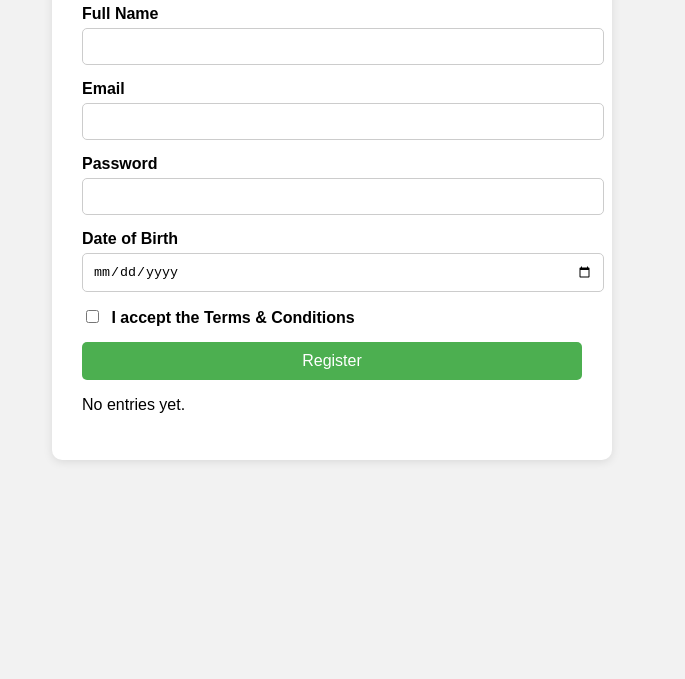
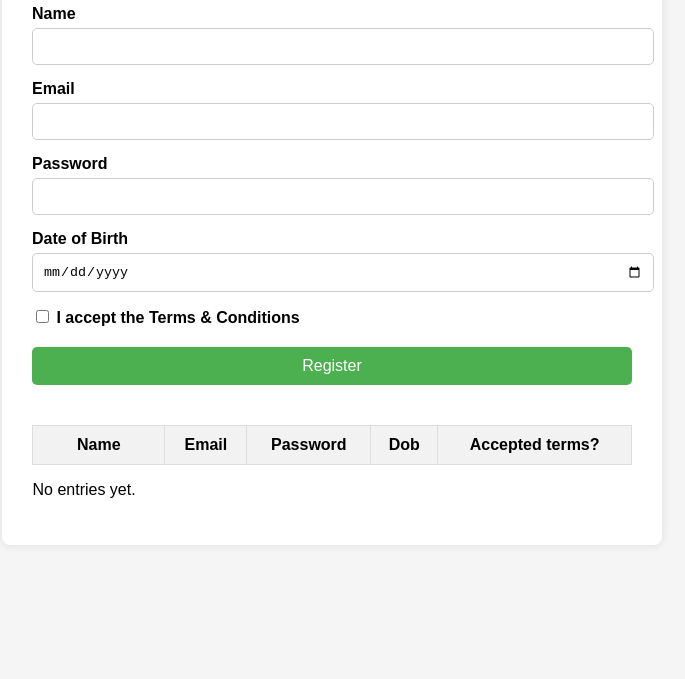
Before and after one commit to Lintaaa-25/wd101, a plain HTML site: page index.html in a window 1280 px wide. Shown: the part 121-800 px from the top of the page, without its empty margins (308-993 px from the left). Drawn offline with Linux system fonts and the light colour scheme.

Commit message:
Update index.html

```diff
--- a/index.html
+++ b/index.html
@@ -1,23 +1,22 @@
 <!DOCTYPE html>
 <html lang="en">
-
 <head>
   <meta charset="UTF-8">
   <title>Registration Form</title>
   <style>
     body {
       font-family: Arial, sans-serif;
-            background: #f2f2f2;
+      background: #f5f5f5;
       padding: 20px;
     }
 
     .container {
-            max-width: 500px;
-            margin: 0 auto;
+      max-width: 600px;
       background: #fff;
       padding: 30px;
-            border-radius: 10px;
-            box-shadow: 0 2px 10px rgba(0, 0, 0, 0.1);
+      margin: 0 auto;
+      border-radius: 8px;
+      box-shadow: 0 0 10px rgba(0,0,0,0.1);
     }
 
     h2 {
@@ -25,35 +24,32 @@
       margin-bottom: 20px;
     }
 
-        label {
+    form label {
       display: block;
-            margin-bottom: 5px;
+      margin-top: 15px;
       font-weight: bold;
     }
 
-        input[type="text"],
-        input[type="email"],
-        input[type="password"],
-        input[type="date"] {
+    form input[type="text"],
+    form input[type="email"],
+    form input[type="password"],
+    form input[type="date"] {
       width: 100%;
       padding: 10px;
-            margin-bottom: 15px;
+      margin-top: 5px;
       border: 1px solid #ccc;
       border-radius: 5px;
     }
 
-        .checkbox {
-            margin-bottom: 15px;
-        }
-
-        .checkbox input {
-            margin-right: 8px;
+    .checkbox-label {
+      margin-top: 15px;
     }
 
     button {
+      margin-top: 20px;
       width: 100%;
       padding: 10px;
-            background: #4CAF50;
+      background-color: #4CAF50;
       color: white;
       border: none;
       border-radius: 5px;
@@ -61,29 +57,27 @@
     }
 
     table {
-            margin-top: 30px;
       width: 100%;
+      margin-top: 40px;
       border-collapse: collapse;
     }
 
-        th,
-        td {
+    th, td {
       border: 1px solid #ddd;
       padding: 10px;
       text-align: center;
     }
 
     th {
-            background: #f0f0f0;
+      background-color: #f2f2f2;
     }
   </style>
 </head>
-
 <body>
   <div class="container">
     <h2>Registration Form</h2>
     <form id="user-form">
-            <label for="name">Full Name</label>
+      <label for="name">Name</label>
       <input type="text" id="name" name="name" required />
 
       <label for="email">Email</label>
@@ -95,7 +89,7 @@
       <label for="dob">Date of Birth</label>
       <input type="date" id="dob" name="dob" required />
 
-            <div class="checkbox">
+      <div class="checkbox-label">
         <label>
           <input type="checkbox" id="acceptTerms" required />
           I accept the Terms & Conditions
@@ -105,10 +99,22 @@
       <button type="submit">Register</button>
     </form>
 
-        <div id="user-entries"></div>
+    <table id="user-table">
+      <thead>
+        <tr>
+          <th>Name</th>
+          <th>Email</th>
+          <th>Password</th>
+          <th>Dob</th>
+          <th>Accepted terms?</th>
+        </tr>
+      </thead>
+      <tbody id="user-entries">
+        <!-- Entries will appear here -->
+      </tbody>
+    </table>
   </div>
 
   <script src="index.js"></script>
 </body>
-
 </html>
```
Lines whose indentation alone changed are shown as unchanged.
